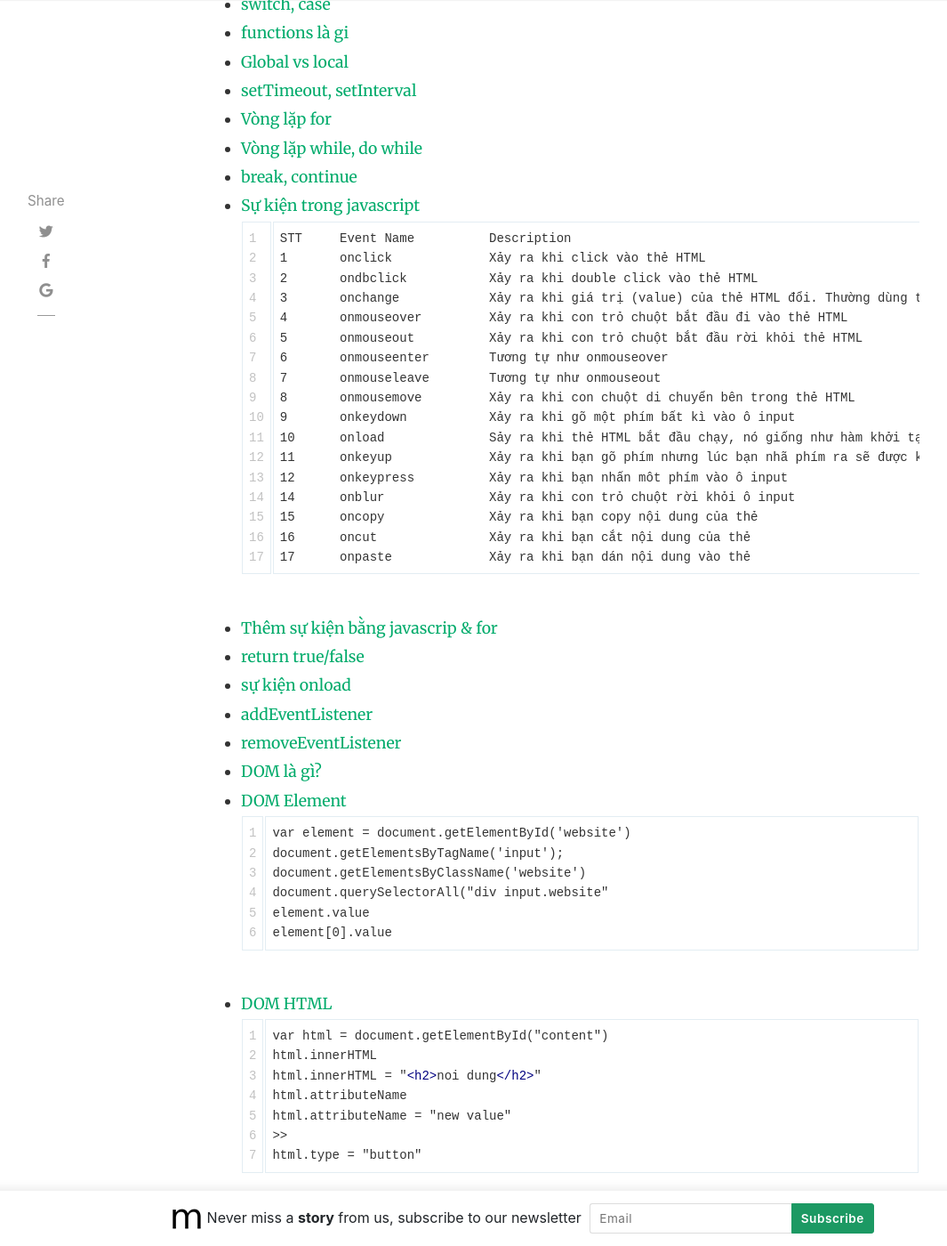
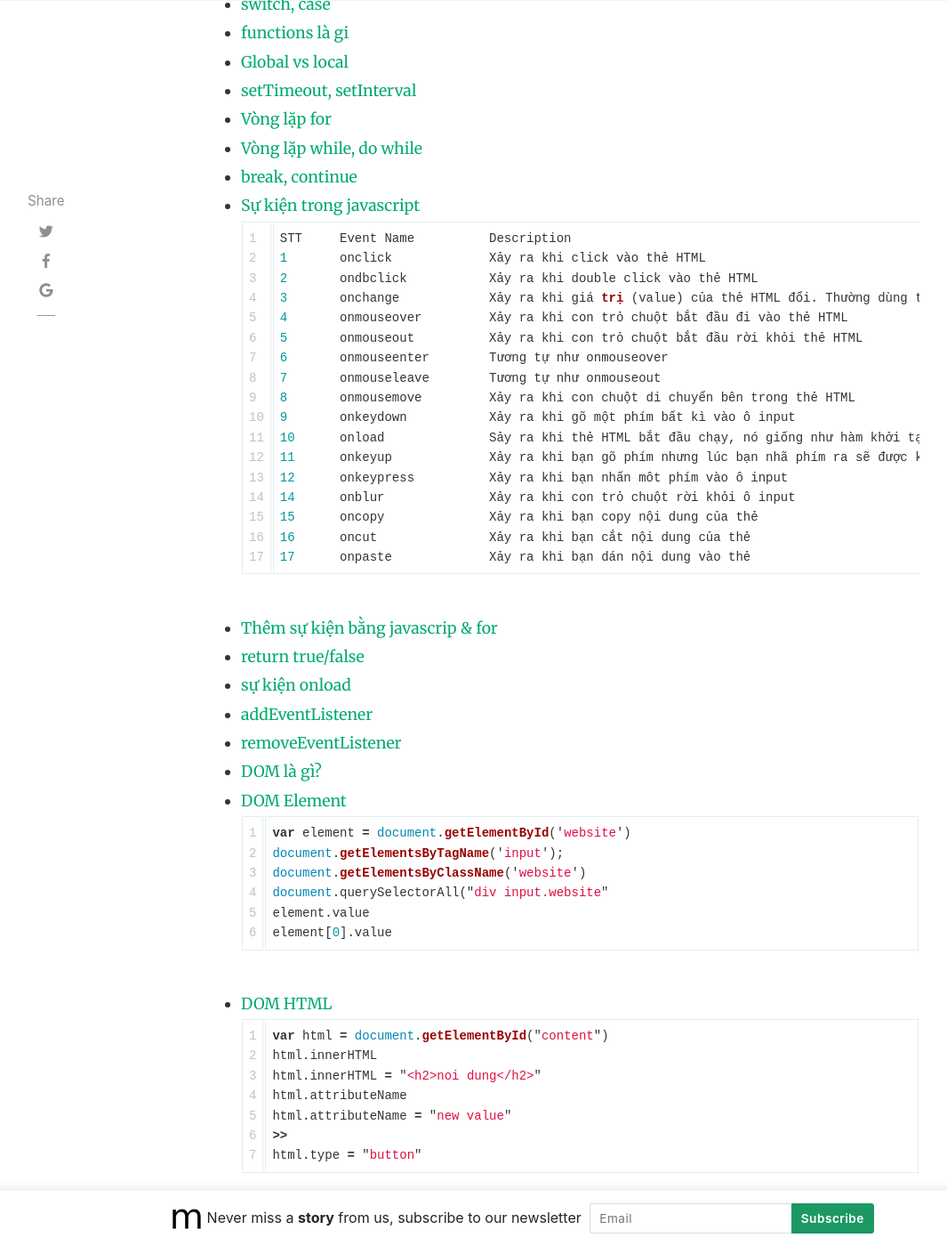
Before and after one commit to nghti/learn-remember, a Jekyll site: the page built from _posts/2019-04-22-javascript.md, in a window 1280 px wide and 1400 px high, scrolled down 678 px. Shown: the whole window at 89% size, without its empty margins (54-1119 px from the left). Built offline with Jekyll 4.4.1, drawn with Linux system fonts in a browser that asks for light colours; nearby versions of some CDN libraries; our own code applies the rules of GitHub Pages for plain Markdown files; comment, search, counter and statistics services are not loaded; some of the changed text lies outside the part shown.

Commit message:
fix contact

````diff
--- a/_posts/2019-04-22-javascript.md
+++ b/_posts/2019-04-22-javascript.md
@@ -17,7 +17,7 @@
 - [Vòng lặp while, do while](https://trello.com/c/pDQ9C9GU/16-js-v%C3%B2ng-l%E1%BA%B7p-while-do-while-13)
 - [break, continue](https://trello.com/c/qo6IcEVI/17-js-l%E1%BB%87nh-break-continue-14)
 - [Sự kiện trong javascript](https://trello.com/c/NsMWxLHg/18-js-sự-kiện-event-là-gì-15)
-```vue
+```js
 STT	Event Name	    Description
 1	onclick             Xảy ra khi click vào thẻ HTML
 2	ondbclick	    Xảy ra khi double click vào thẻ HTML
@@ -43,7 +43,7 @@ STT	Event Name	    Description
 - [removeEventListener](https://trello.com/c/0C6JqmyI/23-js-hàm-removeeventlistener-20)
 - [DOM là gì?](https://trello.com/c/mHZzhQUp/24-js-dom-là-gì-21)
 - [DOM Element](https://trello.com/c/qOtlzmLX/25-js-dom-element-22)
-```vue
+```js
 var element = document.getElementById('website')
 document.getElementsByTagName('input');
 document.getElementsByClassName('website')
@@ -52,7 +52,7 @@ element.value
 element[0].value
 ```
 - [DOM HTML](https://trello.com/c/PpvIPtcC/26-js-dom-html-23)
-```vue
+```js
 var html = document.getElementById("content")
 html.innerHTML
 html.innerHTML = "<h2>noi dung</h2>"
@@ -62,13 +62,13 @@ html.attributeName = "new value"
 html.type = "button"
 ```
 - [DOM CSS](https://trello.com/c/qCl10JA9/27-js-dom-css-24)
-```vue
+```js
 document.getElementById("object").style.cssName = 'something';
 >>
 document.getElementById("object").style.background = 'red';
 ```
 - [DOM Nodes](https://trello.com/c/L0Wvf20O/28-js-dom-nodes-25)
-```vue
+```js
 document.createElement()
 document.createTextNode()
 appendChild()
@@ -77,12 +77,12 @@ removeChild()
 replaceChild()
 ```
 - [String Object](https://trello.com/c/LTxZALUI/30-js-string-object-27)
-```vue
+```js
 number.toString()
 typeof number
 ```
 - [String Object Function](https://trello.com/c/mNFplg4v/31-js-string-object-function-28)
-```vue
+```js
 String.indexOf(str)
 lastIndexOf()
 search()
@@ -97,9 +97,18 @@ charAt()
 split()
 ```
 - [Array Object](https://trello.com/c/pffrZkNv/32-js-array-object-29)
-
+```js
+var name_array = new Array(1,2,3)
+var name_array = [1,2,3]
+alert(name_array[0])
+array.join()
+var name_array = [1,2,3];
+for (var i = 0; i < name_array.length; i++){
+    document.write(name_array[i]);
+}
+```
 - [Array Object Function](https://trello.com/c/JGtZNjLs/33-js-array-object-function-30)
-```vue
+```js
 array.valueOf()
 array.push()
 array.pop()
@@ -113,7 +122,7 @@ array.slice(start, end)
 ```
 - [Number Object](https://trello.com/c/qdhiQlai/34-js-number-object-31)
 - [Number Object Function](https://trello.com/c/pMyMfZrg/35-js-number-object-function-32)
-```vue
+```js
 Number()
 parseInt()
 parseFloat()
@@ -123,7 +132,7 @@ toPrecision(n)
 valueOf()
 ```
 - [Date Object](https://trello.com/c/C07RqZRU/36-js-date-object-33)
-```vue
+```js
 new Date()
 new Date(dateString)
         - year
@@ -140,7 +149,7 @@ Short new Date("03/25/2015")
 đầy đủ    Phải ghi đầy đủ hết
 ```
 - [Date Object Function](https://trello.com/c/fEPjquEY/37-js-date-object-function-34)
-```vue
+```js
 getDate() lấy ngày (1 - 31)
 getDay() lấy ngày trong tuần (0-6)
 getFullYear() lấy năm đầy đủ (YYYY)
@@ -159,7 +168,7 @@ setDate() Thêm ngày (1 - 31)
 - [BOM là gì?](https://trello.com/c/yrdLKCEJ/39-js-bom-là-gì-36)
 - [BOM Window](https://trello.com/c/nbvXKzip/40-js-bom-window-37)
 > Window là một đối tượng toàn cục và ở đâu trong website cũng có thể sử dụng được.
-```vue
+```js
 window.innerHeight
 window.innerWidth
 ...
@@ -170,7 +179,7 @@ windowObj.resizeTo(width, height)
 ```
 - [BOM Location](https://trello.com/c/JBD0GqIm/41-js-bom-location-38)
 > location : chuyên dùng xử lý URL của trang web
-```vue
+```js
 // Phương thức
 window.location
 window.location.reload(url)
@@ -188,19 +197,19 @@ port
 search
 ```
 - [BOM History](https://trello.com/c/R80gSkSR/42-js-bom-history-39)
-```vue
+```js
 window.history.length
 window.history.back()
 window.history.forward()
 window.history.go(-4)
 ```
 - [BOM Cookie](https://trello.com/c/GLLLvPOi/43-js-bom-cookie-40)
-```vue
+```js
 document.cookie="website=freetuts.net; expires=Thu, 0 Dec 2015 12:00:00 UTC";
 ```
 - [BOM Window Navigator](https://trello.com/c/8PUFCaiJ/44-js-bom-window-navigator-41)
 > Window Navigator: Để kiểm tra thông tin người dùng như trình duyệt, hệ điều hành, cookie ...
-```vue
+```js
 navigator.cookieEnabled
 navigator.appName & navigator.appCodeName
 navigator.product
@@ -209,7 +218,7 @@ navigator.platform
 navigator.language
 ```
 - [BOM Screen](https://trello.com/c/fjIMtZji/45-js-bom-screen-42)
-```vue
+```js
 screen.width
 screen.height
 screen.availWidth
@@ -218,7 +227,7 @@ screen.colorDepth
 screen.pixelDepth
 ```
 - [Object là gì?](https://trello.com/c/xmiQTwXR/46-js-object-là-gì-43)
-```vue
+```js
 new Object()
 {}
 
````
